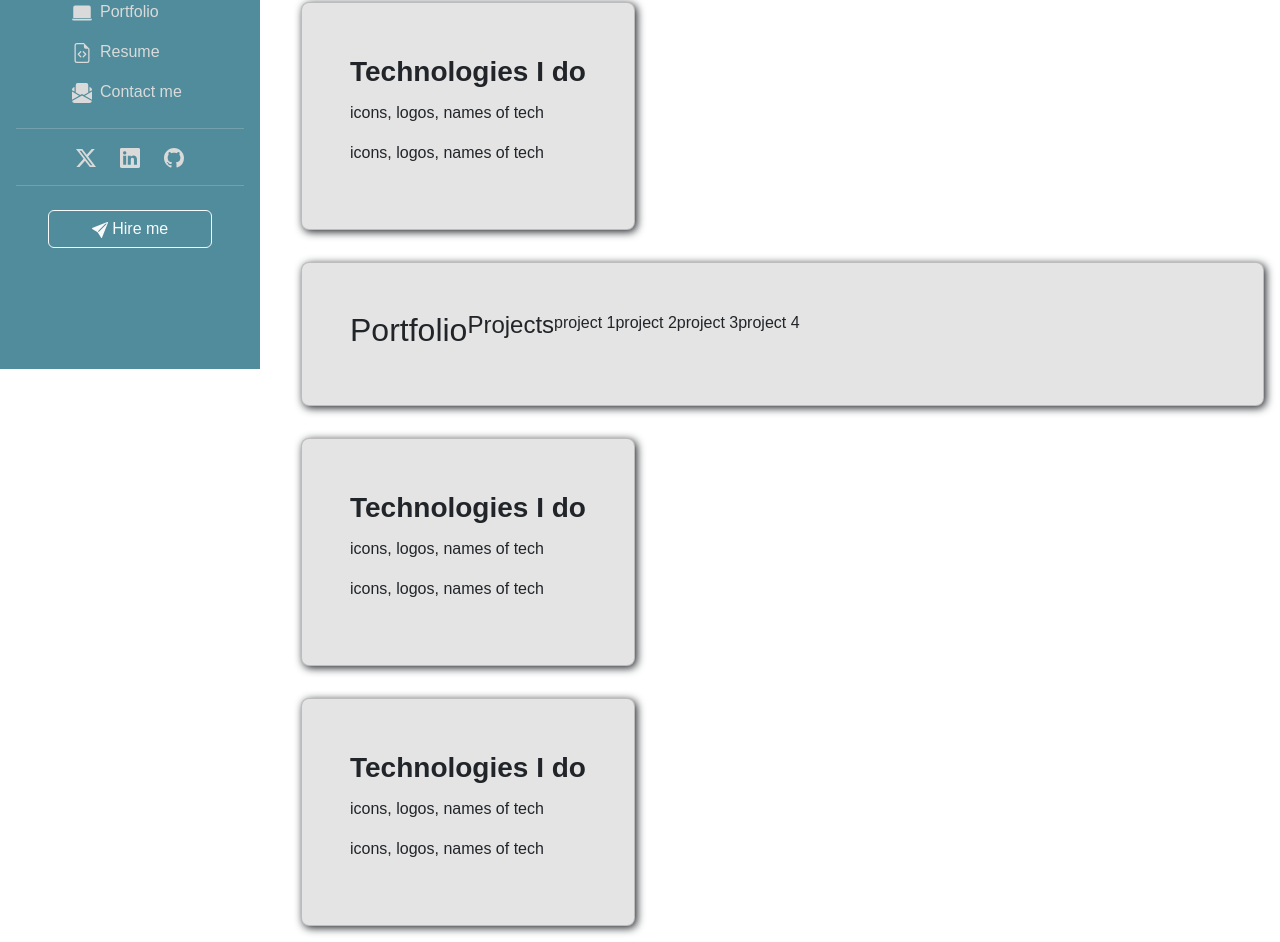
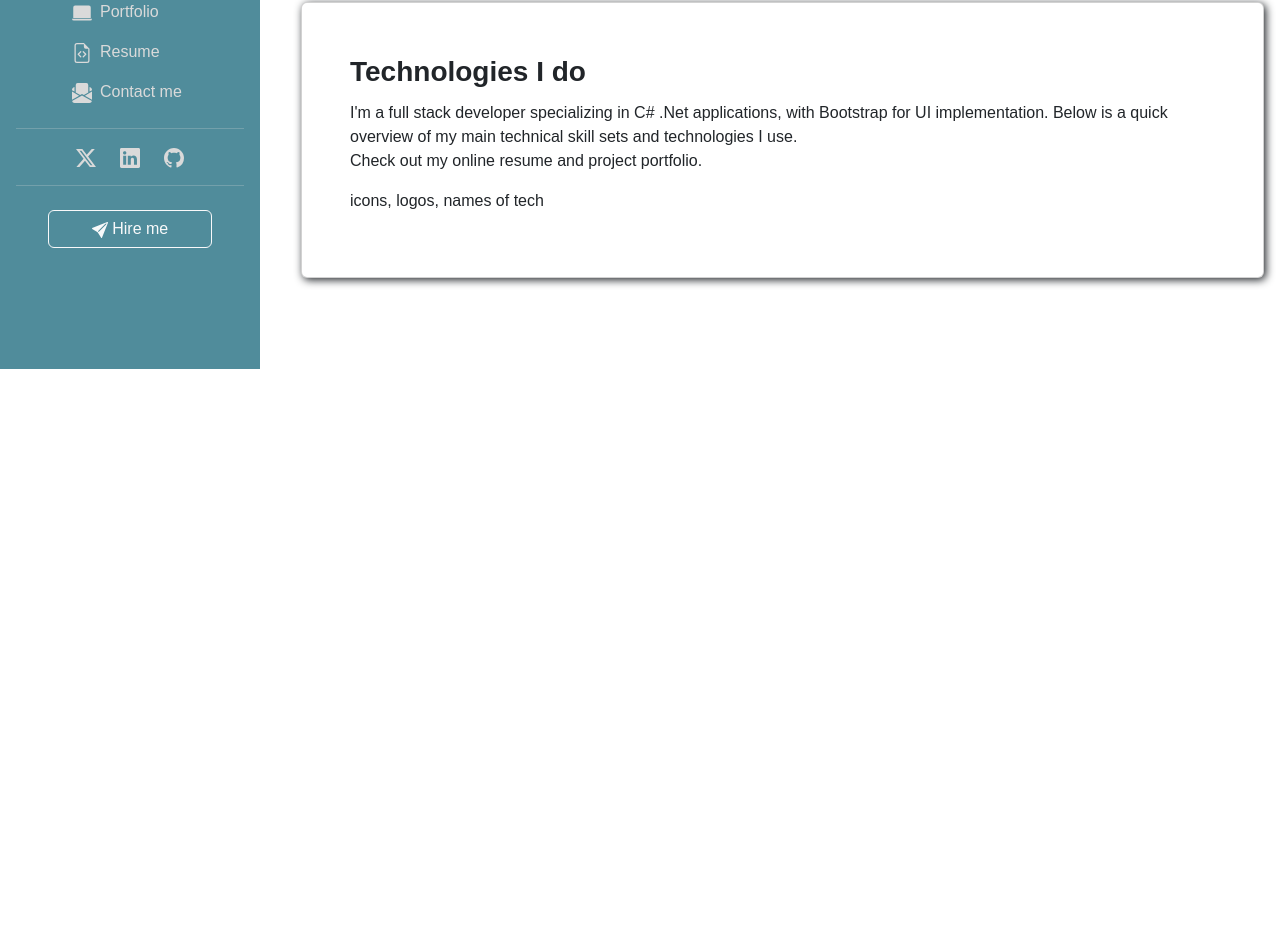
Before and after one commit to viktorilie/PortfolioRedesign, a React (Vite) app: page / in a window 1280 px wide. Shown: the part 431-1373 px from the top of the page. After the commit the page ends 800 px from the top, so only its background shows below. Built offline with nearby package versions, Linux system fonts and the light colour scheme.

Commit message:
all css files into one app.css file,

```diff
--- a/src/App.css
+++ b/src/App.css
@@ -11,7 +11,13 @@
   scrollbar-width: thin;
 }
 
-.main-section {
+.sidebarimage {
+  /* padding: 15px; */
+  margin: 25px;
+  width: 195px;
+}
+
+.right-container {
   margin-left: 285px;
   /* height: 100vh; */
   /* background-color: gray; */
@@ -28,3 +34,52 @@
   left: 0;
   top: 0;
 } */
+
+.card {
+  background-color: #e4e4e4;
+  padding: 35px;
+  margin: 25px;
+  border-radius: 8px;
+  box-shadow: 2px 2px 8px;
+  width: auto;
+  /* border: solid black 0.5px; */
+  /* width: auto; */
+}
+
+.button-section {
+  width: 500px;
+}
+
+.btn-portfolio {
+  background-color: #508c9b;
+  text-align: center;
+  border-radius: 4px;
+  border: 0cap;
+  color: #fafafa;
+  padding: 6px;
+  margin: 6px;
+  width: 175px;
+  height: 38px;
+}
+.btn-portfolio:hover {
+  background-color: #758694;
+  color: black;
+  transform: scale(1.02);
+}
+
+.btn-resume {
+  background-color: #758694;
+  text-align: center;
+  border-radius: 4px;
+  border: 0cap;
+  color: black;
+  padding: 6px;
+  margin: 6px;
+  width: 175px;
+  height: 38px;
+}
+.btn-resume:hover {
+  background-color: #508c9b;
+  color: #fafafa;
+  transform: scale(1.02);
+}
--- a/src/App.tsx
+++ b/src/App.tsx
@@ -2,6 +2,7 @@ import "./App.css";
 import "bootstrap/dist/css/bootstrap.min.css";
 import Sidebar from "./components/Sidebar";
 import Main from "./components/Main";
+import Skills from "./components/Skills";
 // import { RiArrowRightWideLine } from "react-icons/ri";
 
 function App() {
@@ -9,52 +10,15 @@ function App() {
     <>
       <div className="d-flex flex-row ">
         {/* 01 sidebar */}
-        <div className="aside d-flex flex-column ">
+        <div className="aside d-flex flex-column">
           <Sidebar />
         </div>
 
         {/* 02 main-section #AboutMe */}
-        <div className="d-flex flex-column  main-section">
+        <div className="d-flex flex-column right-container">
           <Main />
 
-          {/* #Skills*/}
-          <div className="d-flex flex-row">
-            {/* card-1 */}
-            <div className="card d-flex m-3 p-5">
-              <p className="card-title fs-3 fw-bold">Technologies I do</p>
-              <p className="d-flex flex-row">icons, logos, names of tech</p>
-              <p className="d-flex flex-row">icons, logos, names of tech</p>
-            </div>
-          </div>
-          {/* card-2 */}
-          <div className="card d-flex flex-row m-3 p-5">
-            <h2>Portfolio</h2>
-            <h4>Projects</h4>
-            <div className="d-flex flex-row">
-              <div>project 1</div>
-              <div>project 2</div>
-            </div>
-            <div className="d-flex flex-row">
-              <div>project 3</div>
-              <div>project 4</div>
-            </div>
-          </div>
-
-          {/* 03 Portfolio-section */}
-          <div className="d-flex flex-row">
-            <div className="card d-flex m-3 p-5">
-              <p className="card-title fs-3 fw-bold">Technologies I do</p>
-              <p className="d-flex flex-row">icons, logos, names of tech</p>
-              <p className="d-flex flex-row">icons, logos, names of tech</p>
-            </div>
-          </div>
-          <div className="d-flex flex-row">
-            <div className="card d-flex m-3 p-5">
-              <p className="card-title fs-3 fw-bold">Technologies I do</p>
-              <p className="d-flex flex-row">icons, logos, names of tech</p>
-              <p className="d-flex flex-row">icons, logos, names of tech</p>
-            </div>
-          </div>
+          <Skills />
         </div>
       </div>
     </>
--- a/src/components/Card.tsx
+++ b/src/components/Card.tsx
@@ -1,5 +1,5 @@
 import React from "react";
-import "./Card.css";
+import "../App.css";
 export interface CardProps {
   className?: string;
   title?: string;
--- a/src/components/Main.css
+++ /dev/null
@@ -1,49 +0,0 @@
-
-
-.card {
-  background-color: #e4e4e4;
-  padding: 35px;
-  margin: 25px;
-  border-radius: 8px;
-  box-shadow: 2px 2px 8px;
-  /* border: solid black 0.5px; */
-  /* width: auto; */
-}
-
-.button-section {
-  width: 500px;
-}
-
-.btn-portfolio {
-  background-color: #508c9b;
-  text-align: center;
-  border-radius: 4px;
-  border: 0cap;
-  color: #fafafa;
-  padding: 6px;
-  margin: 6px;
-  width: 175px;
-  height: 38px;
-}
-.btn-portfolio:hover {
-  background-color: #758694;
-  color: black;
-  transform: scale(1.02);
-}
-
-.btn-resume {
-  background-color: #758694;
-  text-align: center;
-  border-radius: 4px;
-  border: 0cap;
-  color: black;
-  padding: 6px;
-  margin: 6px;
-  width: 175px;
-  height: 38px;
-}
-.btn-resume:hover {
-  background-color: #508c9b;
-  color: #fafafa;
-  transform: scale(1.02);
-}
--- a/src/components/Main.tsx
+++ b/src/components/Main.tsx
@@ -1,15 +1,11 @@
 import { BsCaretRightFill } from "react-icons/bs";
 import { BsFileEarmarkCode } from "react-icons/bs";
-import "./Main.css";
+import "../App.css";
 
-export interface MainProps {
-  className?: string;
-  style?: React.CSSProperties;
-}
 const Main = () => {
   return (
     <>
-      <div id="technologies" className=" d-flex flex-row ">
+      <div id="main" className="d-flex flex-row ">
         <div className="card d-flex m-3 p-5">
           <h1>Viktor Ilie</h1>
           <h4>Full Stack Developer</h4>
--- a/src/components/Sidebar.css
+++ /dev/null
@@ -1,5 +0,0 @@
-.sidebarimage {
-  /* padding: 15px; */
-  margin: 25px;
-  width: 195px;
-}
--- a/src/components/Sidebar.tsx
+++ b/src/components/Sidebar.tsx
@@ -1,4 +1,4 @@
-import "./Sidebar.css";
+import "../App.css";
 import { BsFilePersonFill } from "react-icons/bs";
 import { BsLaptopFill } from "react-icons/bs";
 import { BsBriefcaseFill } from "react-icons/bs";
--- /dev/null
+++ b/src/components/Skills.tsx
@@ -0,0 +1,24 @@
+import "../App.css";
+
+const Skills = () => {
+  return (
+    <>
+      {/* #Skills*/}
+      <div id="skills" className="d-flex flex-row">
+        <div className="card responisve d-flex m-3 p-5">
+          <p className="card-title fs-3 fw-bold">Technologies I do</p>
+          <p className="d-flex flex-row">
+            I'm a full stack developer specializing in C# .Net applications,
+            with Bootstrap for UI implementation. Below is a quick overview of
+            my main technical skill sets and technologies I use.
+            <br />
+            Check out my online resume and project portfolio.
+          </p>
+          <p className="d-flex flex-row">icons, logos, names of tech</p>
+        </div>
+      </div>
+    </>
+  );
+};
+
+export default Skills;
```
Also changed, not shown: src/components/Card.css (deleted).
